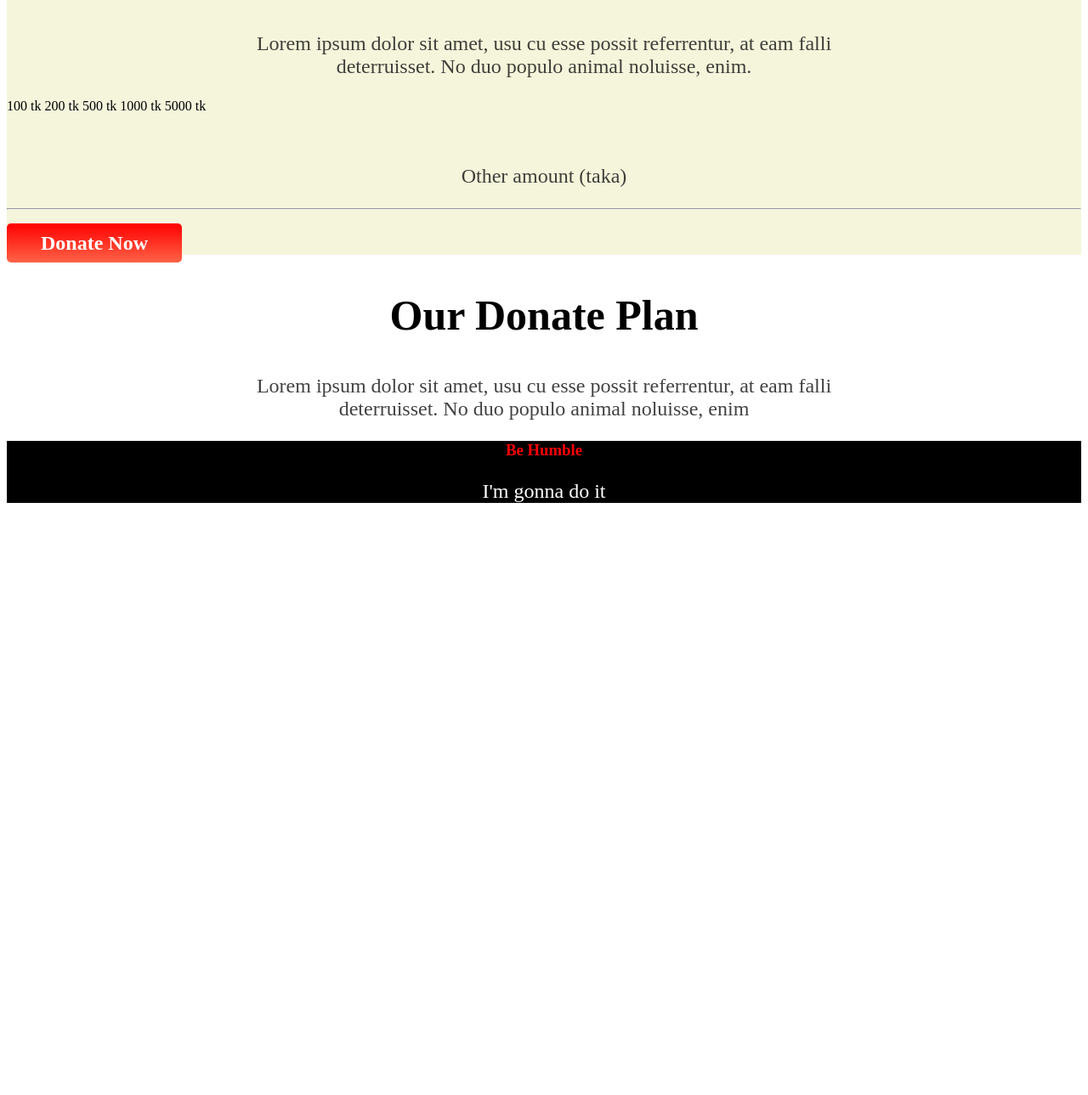
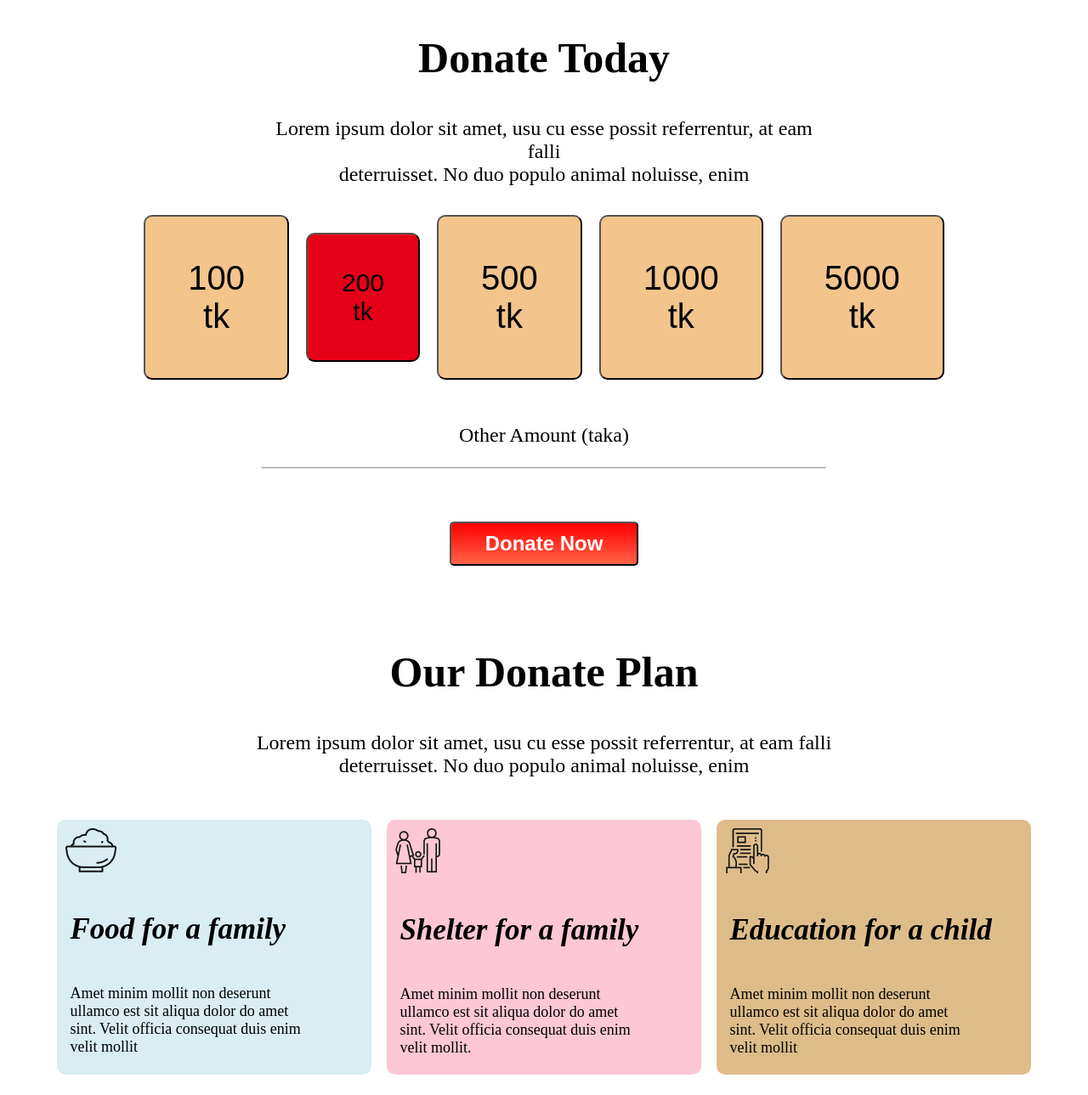
Before and after one commit to MoshiurRahman23/Assignment-1, a plain HTML site: page index.html in a window 1280 px wide. Shown: the part 911-2200 px from the top of the page at 85% size. Before the commit the page ends 1527 px from the top, so only its background shows below. Drawn offline with Linux system fonts and the light colour scheme.

Commit message:
commit all

```diff
--- a/index.html
+++ b/index.html
@@ -22,35 +22,121 @@
             </div>
         </div>
     </section>
-    <section class="donate-part">
+    <section class="donate-today ">
+        <div>
+            <h2>Donate Today</h2>
+            <p class="paragraph">Lorem ipsum dolor sit amet, usu cu esse possit referrentur, at eam falli <br />
+            deterruisset. No duo populo animal noluisse, enim</p>
+        </div>
+        <section>
+                <div class="btn-2">
+                    <div class="btn-div-1"><button class="donate-amount">100 tk</button></div>
+                    <div class="btn-div-1"><button class="donate-amount-1">200 tk</button></div>
+                    <div class="btn-div-1"><button class="donate-amount">500 tk</button></div>
+                    <div class="btn-div-1"><button class="donate-amount">1000 tk</button></div>
+                    <div class="btn-div-1"><button class="donate-amount">5000 tk</button></div>
+                </div>
+            <br />
+            <p class="paragraph">Other Amount (taka)</p>
+            <hr >
 
-                <h2>Donate Today</h2>
-            <p class="donate">Lorem ipsum dolor sit amet, usu cu esse possit referrentur, at eam falli <br /> deterruisset. No duo populo animal noluisse, enim. </p>
+        </section>
 
-            <div class="button-div">
-                <a class="donate-button" target="_blank">100 tk</a>
-                <a class="donate-button-2" target="_blank">200 tk</a>
-                <a class="donate-button" target="_blank">500 tk</a>
-                <a class="donate-button" target="_blank">1000 tk</a>
-                <a class="donate-button" target="_blank">5000 tk</a>
-            </div>
-            <br />
-            <br />
-            <p class="donate">Other amount (taka)</p>
-            <hr>
-            <br />
-            <div>
-                <a class="link-button" target="_blank"> Donate Now</a>
+    </section>
+
+    <div class="btn-8">
+        <button class="link-button" target="_blank" href=""> Donate Now</button>
+    </div>
+
+    <h2>Our Donate Plan</h2>
+        <p class="paragraph"> Lorem ipsum dolor sit amet, usu cu esse possit referrentur, at eam falli<br />
+            deterruisset. No duo populo animal noluisse, enim</p>
+
+    <section class="donate-plan">
+
+            <div class="donate-div-1">
+                <image src="images/icons/food.png"/>
+                <h3>Food for a family</h3>
+                <p class="paragraph-1">Amet minim mollit non deserunt <br />
+                    ullamco est sit aliqua dolor do amet <br />
+                    sint. Velit officia consequat duis enim <br />
+                    velit mollit</p>
+
             </div>
 
+            <div class="donate-div-2">
+                <image src="images/icons/shelter.png"/>
+                    <h3>Shelter for a family</h3>
+                        <p class="paragraph-1">Amet minim mollit non deserunt<br />
+                            ullamco est sit aliqua dolor do amet<br />
+                            sint. Velit officia consequat duis enim<br />
+                            velit mollit.</p>
+
+            </div>
+
+
+            <div class="donate-div-3 ">
+                <image src="images/icons/Frame-1.png"/>
+                            <h3>Education for a child</h3>
+                            <p class="paragraph-1">Amet minim mollit non deserunt<br />
+                                ullamco est sit aliqua dolor do amet<br />
+                                sint. Velit officia consequat duis enim <br />
+                                velit mollit</p>
+
+            </div>
     </section>
-    <h2>Our Donate Plan</h2>
-    <p class="donate">Lorem ipsum dolor sit amet, usu cu esse possit referrentur, at eam falli<br />
-        deterruisset. No duo populo animal noluisse, enim</p>
+    <section class="their-lives-area">
+        <div class="half-width">
+            <h4>Their lives depend on  <br />
+                your donation</h4>
+               <p class="paragraph-1">Lorem ipsum dolor sit amet, usu cu esse possit  <br />
+                referrentur, at eam falli deterruisset. No duo populo  <br />
+                animal noluisse, enim  <br />
+                Lorem ipsum dolor sit amet, usu cu esse possit  <br />
+                referrentur, at eam falli deterruisset</p> <br />
+        <button class="link-button" target="_blank">How To Contribute</button>
+
+        </div>
+        <div class="half-width">
+            <img src="/images/donation11.jpg">
+        </div>
+    </section>
+    <section class="their-lives-area">
+        <div class="half-width">
+            <img src="/images/donation10.jpg">
+        </div>
+        <div class="half-width">
+            <h4>They need us  <br />
+                to suvive
+                </h4>
+               <p class="paragraph-1">Lorem ipsum dolor sit amet, usu cu esse possit  <br />
+                referrentur, at eam falli deterruisset. No duo populo  <br />
+                animal noluisse, enim  <br />
+                Lorem ipsum dolor sit amet, usu cu esse possit  <br />
+                referrentur, at eam falli deterruisset</p> <br />
+        <button class="link-button" target="_blank">How To Contribute</button>
+
+        </div>
+    </section>
+    <section>
+        <h2>Get My Updates</h2>
+        <p class="paragraph">
+            Lorem ipsum dolor sit amet, usu cu esse possit referrentur, at eam falli <br />
+deterruisset. No duo populo animal noluisse, enim
+        </p>
+        <div class="box">
+            <form>
+                <div class="forn-box">
+                    <input type="text" namr="EmailAddress" placeholder="Enter your email">
+                     <button type="submit" >Subscribe</button>
+                </div>
+            </form>
+        </div>
+    </section>
 </body>
-<footer>
+<footer class="footer-div">
     <div class="footer">
-        <h3>Be Humble</h3>
+        <h5>Be Humble</h5>
         <p>I'm gonna do it</p>
     </div>
 </footer>
--- a/style.css
+++ b/style.css
@@ -2,11 +2,35 @@
     margin: 0px;
     padding: 0px;
     font-family: 'Poppins', sans-serif;
+    background-color: aliceblue;
+}
+.half-body{
+    margin: 10px;
+    padding: 15px;
 }
 h1{
     text-align: center;
     font-size: 70px ;
     color: white;
+}
+h2{
+    text-align: center;
+    color: black;
+    font-size: 50px;
+
+}
+h3{
+    padding: 5px;
+    font-size: 35px;
+    font-style:italic;
+
+}
+h4{
+    font-size: 50px;
+}
+h5{
+    font-size: 70px;
+    font-style:italic;
 }
 p{
     text-align: center;
@@ -40,52 +64,172 @@ p{
     color: white;
     font-weight: 700;
     align-items: center;
+    cursor: pointer ;
 
 }
-h2{
+.donate-plan{
+    margin: 50px;
+}
+.paragraph{
     text-align: center;
     color: black;
-    font-size: 50px;
+    font-size:x-large ;
+}
+
+.donate-today{
+    background-color: rgb(255, 255, 255);
+    border: 250px;
+    padding-top: 100px;
+    padding-left: 300px;
+    padding-right: 300px;
+}
+
+
+.btn-2{
+
+    display: flex;
+    flex-direction: row;
+    justify-content: center;
+    align-items: center;
+    text-align: center;
+    min-height: 5vh;
+
 
 }
-.donate{
+.donate-amount{
+    text-decoration: none;
+    color: rgb(0, 0, 0);
+    background-color: rgb(243, 196, 140);
+    padding: 50px 50px;
+    border-radius: 10px;
+    font-size: 40px;
+    cursor: pointer;
+    cursor:;
+}
+.donate-amount-1{
+    text-decoration: none;
+    color: rgb(0, 0, 0);
+    background-color: rgb(230, 0, 23);
+    padding: 40px 40px;
+    border-radius: 10px;
+    font-size: 30px;
+    cursor: pointer;
+    cursor:;
+}
+.btn-div-1{
+    padding: 10px;
+}
+
+.btn-8{
+    display: flex;
+    flex-direction: row;
+    justify-content: space-evenly;
+    align-items: center;
     text-align: center;
-    color: rgba(0, 0, 0, 0.744);
-    font-size: x-large;
+    min-height: 20vh;
+    cursor: pointer;
+
 }
-.donate-part{
-    background-color: beige;
+.paragraph-1{
+    text-align: left;
+    color: black;
+    font-size: large;
+    padding: 5px;
+
 }
-.button-div{
+.donate-plan{
+    display: flex;
     align-items: center;
+    justify-content: center;
 }
-/* .donate-button{
-    text-decoration: none;
-    padding: 40px 20px;
+.donate-div-1{
+    background-color: rgb(217, 237, 243);
+    margin: auto;
+    border: 15px;
+    width: 30%;
+    height: 35vh;
+    padding: 10px;
     border-radius: 10px;
-    font-size: larger;
+    font-size:30px;
+
+
+}
+.donate-div-2{
+    background-color: rgb(253, 199, 213);
+    margin: auto;
+    border: 15px;
+    width: 30%;
+    padding: 10px;
+    height: 35vh;
+    border-radius: 10px;
+    font-size:30px;
+
+}
+.donate-div-3{
+    background-color: rgb(222, 188, 138);
+    margin: auto;
+    border: 15px;
+    padding: 10px;
+    width: 30%;
+    height: 35vh;
+    border-radius: 10px;
+    font-size:30px;
+
+}
+.their-lives-area{
+    display: flex;
+    padding-top: 20px;
+    position: relative;
+    justify-content: center;
+}
+.half-width{
+    width: 60%;
+    padding: 8%;
+}
+.box{
+    display: flex;
+    align-items: center;
+    justify-content: center;
+    height: 20vh;
+}
+.forn-box{
+    width: 700px;
+    border: 400px;
+    padding: 70px;
+    border-radius: 10px;
+    background: rgb(240, 210, 170)
+
+}
+.forn-box input{
+    font-size: 30px;
     color: black;
-    background-color: grey;
-    font-weight: 700;
-    align-items: center;
-    border: 5px;
-} */
-/* .donate-button-2{
-    text-decoration: none;
-    padding: 40px 20px;
-    border-radius: 10px;
-    font-size: larger;
-    color: black;
-    background-color:antiquewhite;
-    font-weight: 700;
-    align-items: center;
-    border: 2px solid red;
+    padding: 15px 20px;
+    border-radius: 2px;
+    outline: auto;
 
-} */
+}
+.forn-box button{
+    color: rgb(255, 255, 255);
+    padding: 15px 20px;
+    outline: auto;
+    font-size: 30px;
+    border: none;
+    border-radius: 5px;
+    background-color: red;
+
+}
 .footer{
+
     text-align: center;
     text-overflow: initial;
+    padding: 25px;
     text-decoration: double;
     color: red;
     background-color: black;
 }
+.footer-div{
+
+    margin: none ;
+    padding-top: 50px;
+
+}
```
Also changed, not shown: images/icons/Frame-1.png (added), images/icons/blood.svg (added), images/icons/bus.svg (added), images/icons/clothes.svg (added), images/icons/food.png (added), images/icons/icon11.svg (added), images/icons/icon13.svg (added), images/icons/icon4.svg (added), images/icons/icon5.svg (added), images/icons/icon6.svg (added), images/icons/icon7.svg (added), images/icons/icon8.svg (added), images/icons/icon9.svg (added), images/icons/medicine.svg (added), 1 more files.
